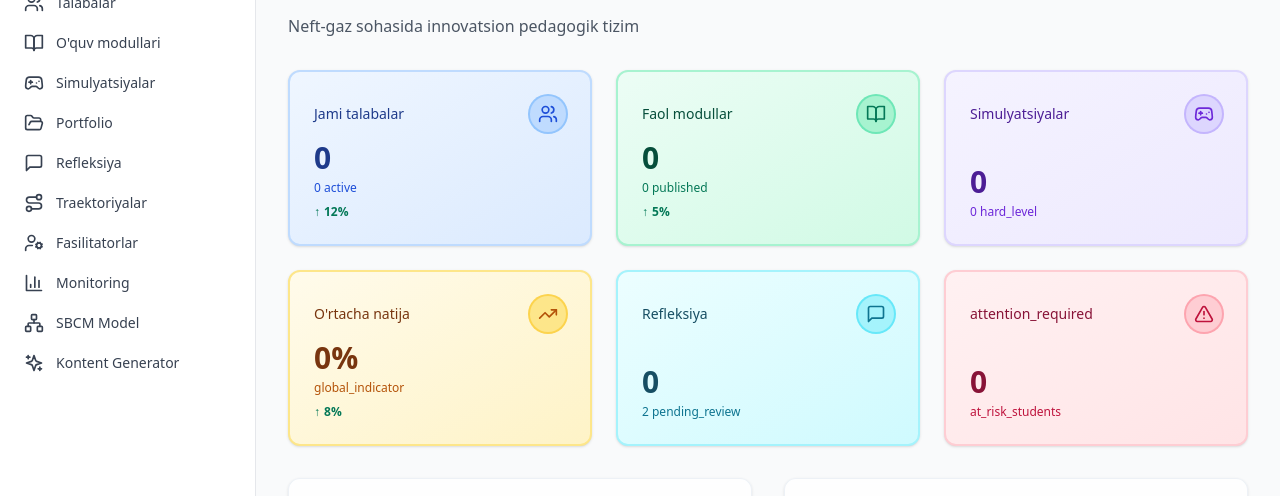
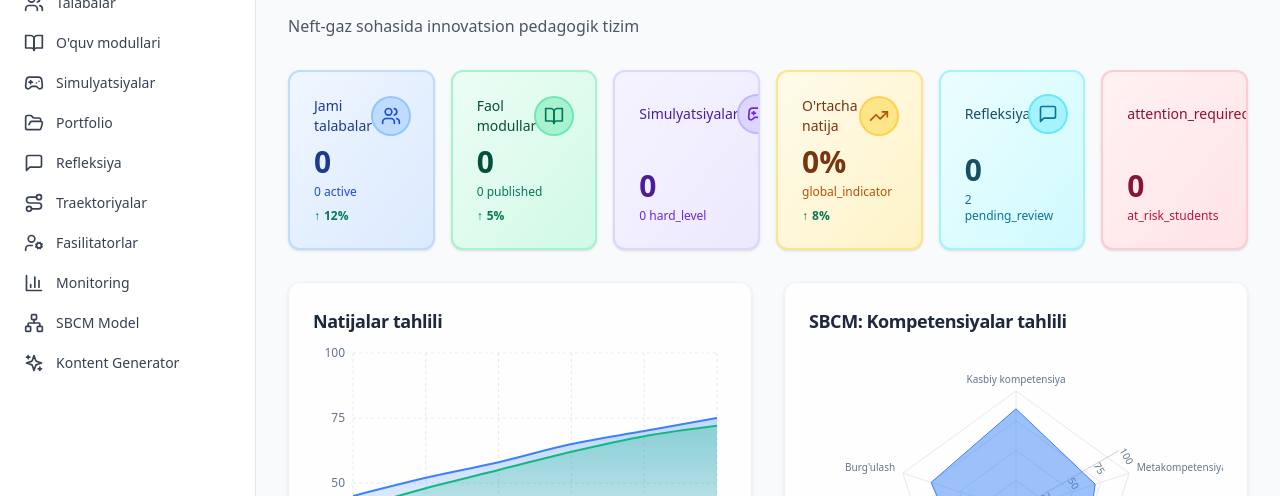
Before and after one commit to Nodir123000/feirm-pedagogik-tizim, a React (Vite) app: page / in a window 1280 px wide. Shown: the part 135-631 px from the top of the page. Built offline with nearby package versions, Linux system fonts and the light colour scheme; no server answers; the database is empty.

Commit message:
style: align dashboard stats in a single row (xl:grid-cols-6)

```diff
--- a/src/pages/Dashboard.jsx
+++ b/src/pages/Dashboard.jsx
@@ -97,7 +97,7 @@ export default function Dashboard() {
             </div>
 
             {/* Stats Grid - 6 Panels */}
-            <div className="grid grid-cols-1 gap-6 sm:grid-cols-2 lg:grid-cols-3 xl:grid-cols-3">
+            <div className="grid grid-cols-1 gap-4 sm:grid-cols-2 lg:grid-cols-3 xl:grid-cols-6">
                 <StatCard
                     title={t('total_students')}
                     value={stats.students}
```
